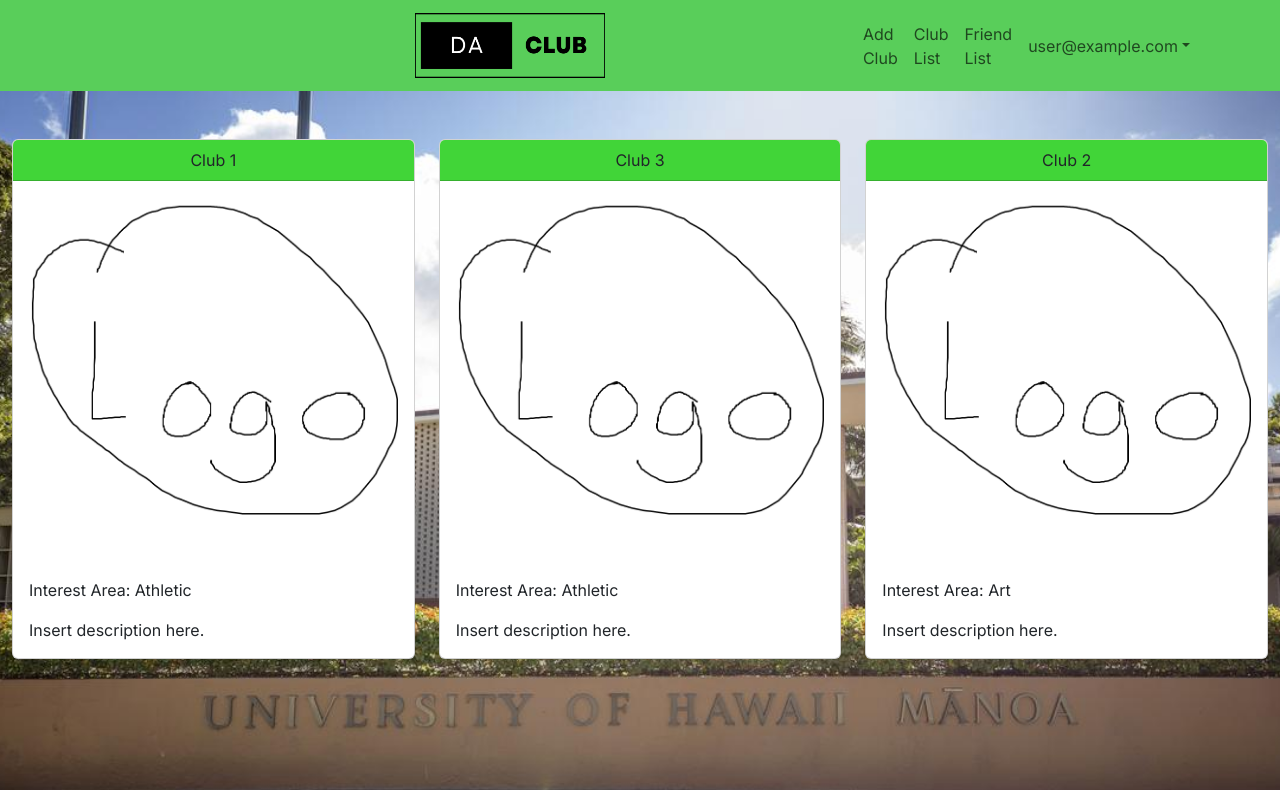
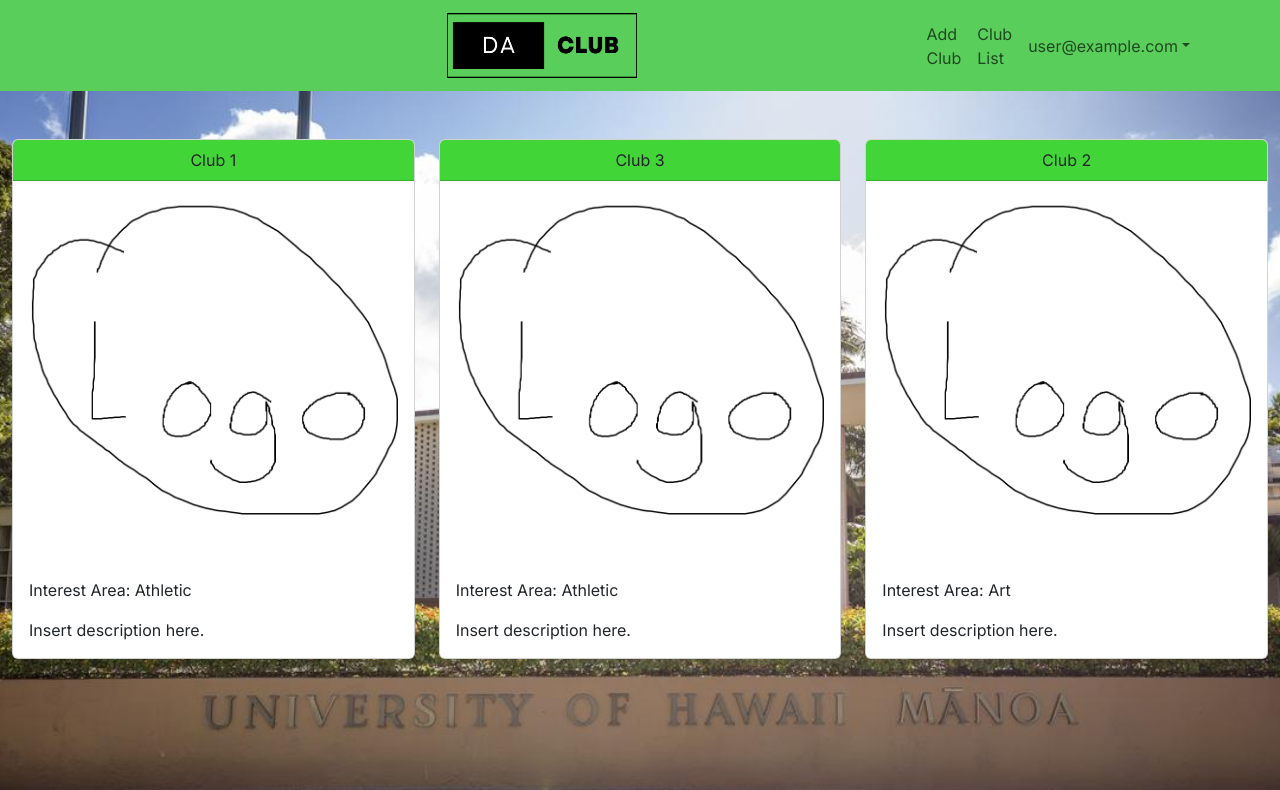
Before and after one commit to ics-314-code-crew/daclub, a Next.js app: page / in a window 1280 px wide. Shown: the top 790 px of the page. Built offline with nearby package versions, Linux system fonts and the light colour scheme; no server answers; sample sign-in values are in the browser's storage.

Commit message:
Commented out friends list

```diff
--- a/src/components/Navbar.tsx
+++ b/src/components/Navbar.tsx
@@ -37,9 +37,9 @@ const NavBar: React.FC = () => {
                   <Nav.Link id="list-club-nav" href="/list" key="list" active={pathName === '/list'}>
                     Club List
                   </Nav.Link>,
-                  <Nav.Link id="list-friend-nav" href="/friends" key="friends" active={pathName === '/friends'}>
-                    Friend List
-                  </Nav.Link>,
+                  // <Nav.Link id="list-friend-nav" href="/friends" key="friends" active={pathName === '/friends'}>
+                  //   Friend List
+                  // </Nav.Link>,
                 ]
               : ''}
             {currentUser && role === 'ADMIN' ? (
```
